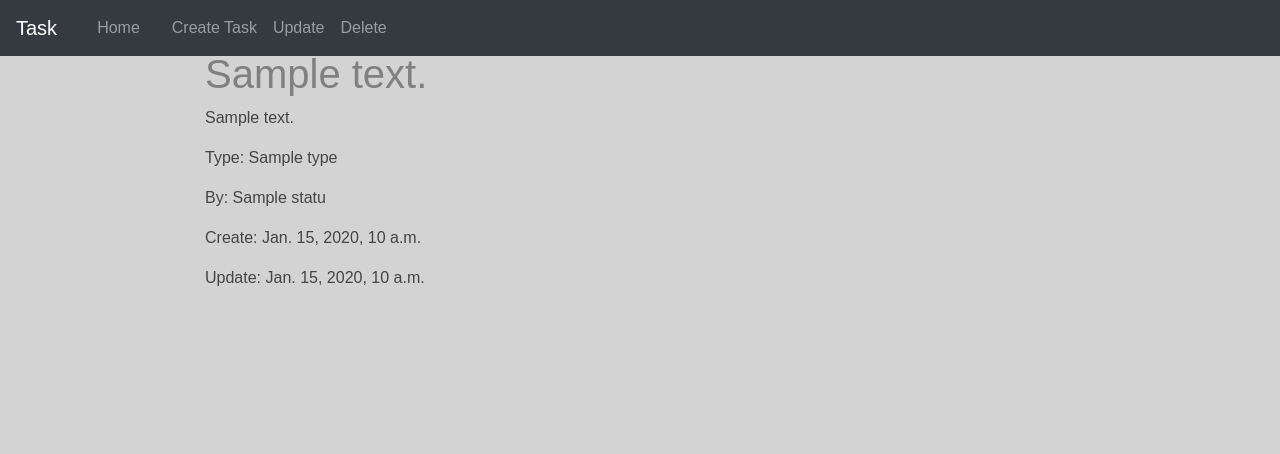
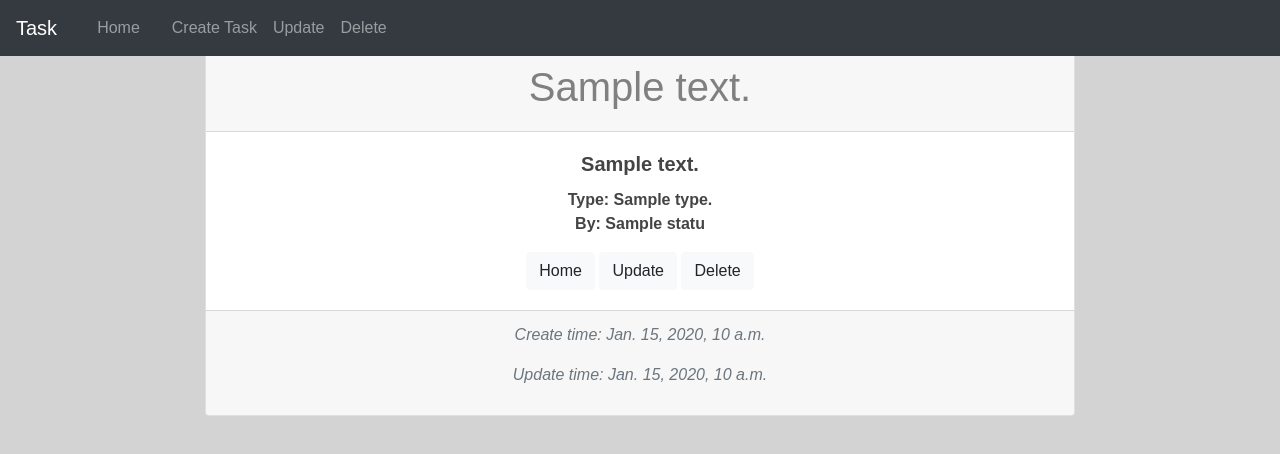
Before and after one commit to Artur1303/homework49, a Django app: page /task/1/ in a window 1280 px wide. Shown: the top 454 px of the page. Run offline with Django 3.2, Linux system fonts and the light colour scheme; tables that the repository leaves empty hold one stand-in row (values such as "Sample post"); parts of the project's set-up code (start-up, migrations or seed data) failed here and were passed over; some libraries are stand-ins or nearby versions.

Commit message:
Улучшил  стилизацию  детального  просмотра

```diff
--- a/source/webapp/templates/task_view.html
+++ b/source/webapp/templates/task_view.html
@@ -8,11 +8,32 @@
 {% endblock %}
 
 {% block content %}
-    <h1 class="my">{{task.summary }}</h1>
-    <p>{{ task.descriptions }}</p>
-     <p>Type: {% for type in task.type.all %}{{ type.name }}{% if not forloop.last %}, {% endif %}{% endfor %}</p>
-    <p>By: {{ task.status}} </p>
-    <p>Create: {{ task.created_at }}</p>
-    <p>Update: {{ task.update_at }}</p>
+{#    <h1 class="my">{{task.summary }}</h1>#}
+{#    <p class="font-weight-bold">{{ task.descriptions }}</p>#}
+{#     <p class="font-weight-bold">Type: {% for type in task.type.all %}{{ type.name }}{% if not forloop.last %}, {% endif %}{% endfor %}</p>#}
+{#    <p class="font-weight-bold">By: {{ task.status}} </p>#}
+{#    <p class="font-weight-bold font-italic">Create: {{ task.created_at }}</p>#}
+{#    <p class="font-weight-bold font-italic">Update: {{ task.update_at }}</p>#}
+
+<div class="card text-center">
+  <div class="card-header">
+  <h1 class="my">{{task.summary }}</h1>
+  </div>
+  <div class="card-body">
+    <h5 class="card-title font-weight-bold">{{ task.descriptions }}</h5>
+    <p class="card-text font-weight-bold">Type: {% for type in task.type.all %}{{ type.name }}{% if not forloop.last %}, {% endif %}{% endfor %}.<br>
+    By: {{ task.status}} </p>
+     <a href="{% url 'index' %}" class="btn btn-light">Home</a>
+     <a href="{% url 'task_update' task.pk %}" class="btn btn-light">Update</a>
+     <a href="{% url 'task_delete' task.pk %}" class="btn btn-light">Delete</a>
+
+  </div>
+  <div class="card-footer text-muted">
+      <p class=" font-italic">Create time: {{ task.created_at }}</p>
+      <p class="font-italic">Update time: {{ task.update_at }}</p>
+  </div>
+</div>
+
+
 
 {% endblock %}
```
